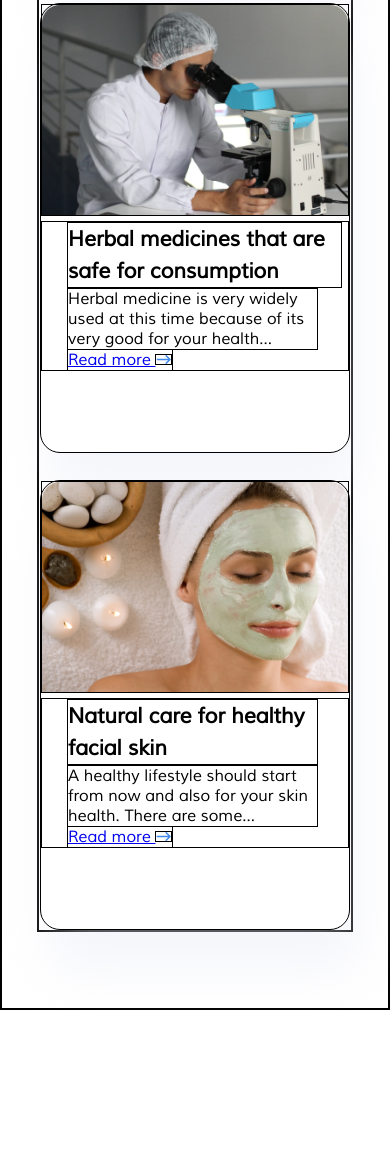
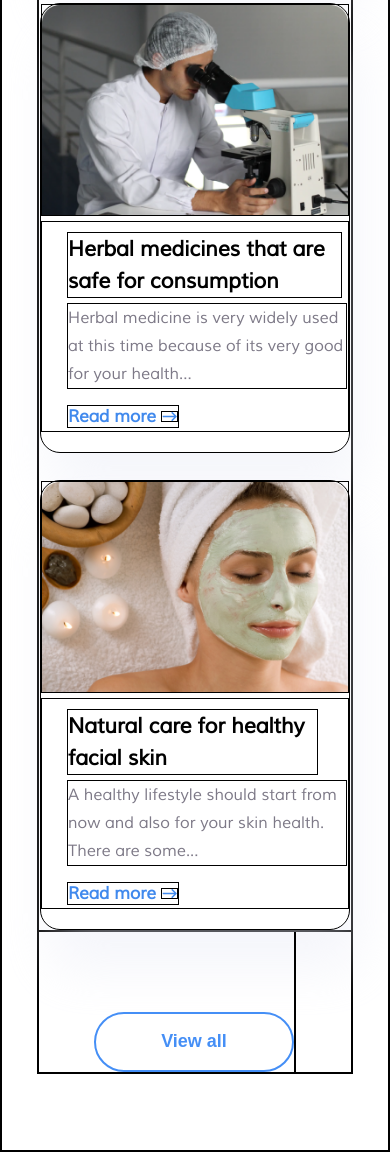
Before and after one commit to Safian29/Trafalgar, a plain HTML site: page index.html in a window 390 px wide. Shown: the part 6899-8051 px from the top of the page. Before the commit the page ends 7909 px from the top, so only its background shows below. Drawn offline with Linux system fonts and the light colour scheme.

Commit message:
section six responsiveness remaining

```diff
--- a/index.html
+++ b/index.html
@@ -278,10 +278,10 @@
 
                     <div class="sec6BtextD1">
                         <h6 class="sec6BHtext h61">Disease detection, check up in the laboratory</h6>
-                        <p class="sec6Btext">In this case, the role of the health
+                        <p class="sec6Btext1">In this case, the role of the health
                             laboratory is very important to do a disease detection...</p>
 
-                        <a href="#"class="sec6A">Read more <img src="Assets/images/Frame (9).png" alt="image" class="sec6Aimg"></a>
+                        <a href="#" class="sec6A">Read more <img src="Assets/images/Frame (9).png" alt="image" class="sec6Aimg"></a>
                     </div>
 
                 </div>
@@ -292,10 +292,10 @@
 
                     <div class="sec6BtextD2">
                         <h6 class="sec6BHtext h62">Herbal medicines that are safe for consumption</h6>
-                        <p class="sec6Btext">Herbal medicine is very widely used at this time
+                        <p class="sec6Btext2">Herbal medicine is very widely used at this time
                             because of its very good for your health...</p>
 
-                        <a href="#"class="sec6A">Read more <img src="Assets/images/Frame (9).png" alt="image" class="sec6Aimg"></a>
+                        <a href="#" class="sec6A">Read more <img src="Assets/images/Frame (9).png" alt="image" class="sec6Aimg"></a>
                     </div>
 
                 </div>
@@ -306,15 +306,19 @@
 
                     <div class="sec6BtextD3">
                         <h6 class="sec6BHtext h63">Natural care for healthy facial skin</h6>
-                        <p class="sec6Btext">A healthy lifestyle should start from now and
+                        <p class="sec6Btext3">A healthy lifestyle should start from now and
                             also for your skin health. There are some...</p>
 
-                        <a href="#"class="sec6A">Read more <img src="Assets/images/Frame (9).png" alt="image" class="sec6Aimg"></a>
+                        <a href="#" class="sec6A">Read more <img src="Assets/images/Frame (9).png" alt="image" class="sec6Aimg"></a>
                     </div>
-
                 </div>
 
              </section>
+
+             <div class="sec6BtnD">
+                   <button type="button" class="sec6Btn">View all</button>
+                   <p></p>
+             </div>
      </section>
 
 </body>
--- a/style.css
+++ b/style.css
@@ -1305,7 +1305,6 @@ margin-bottom: 80px;
                     }
 
                     .sec6Box{
-                    border: 1px solid black;
                     border-radius: 20px;
                     background-color: #FFFFFF;
                     width: 310px;
@@ -1326,8 +1325,50 @@ margin-bottom: 80px;
                     font-size: 21px;
                     color: #000000;
                     line-height: 32px;
+                    margin-top: 10px;
                     }
 
                     .h62{
                     width: 275px;
                     }
+
+                    .sec6Btext1, .sec6Btext2, .sec6Btext3{
+                    font-weight: 300;
+                    font-size: 16px;
+                    color: #7D7987;
+                    line-height: 28px;
+                    margin-top: 5px;
+                    width: 270px;
+                    margin-bottom: 14px;
+                    }
+
+                    .sec6Btext2, .sec6Btext3{
+                    width: 280px;
+                    }
+
+                    .sec6A{
+                    font-weight: 600;
+                    font-size: 17px;
+                    color: #4089ED;
+                    line-height: 28px;
+                    text-decoration: none;
+                    }
+
+                    .sec6BtnD{
+                    display: flex;
+                    justify-content: center;
+                    width: 100%;
+                    }
+
+                    .sec6Btn{
+                    border: 2px solid #458FF6;
+                    border-radius: 55px;
+                    color: #458FF6;
+                    font-size: 18px;
+                    font-weight: 700;
+                    width: 200px;
+                    height: 60px;
+                    margin-top: 80px;
+                    background-color: #FFFFFF;
+                    /* margin-left: 420px; */
+                    }
```
